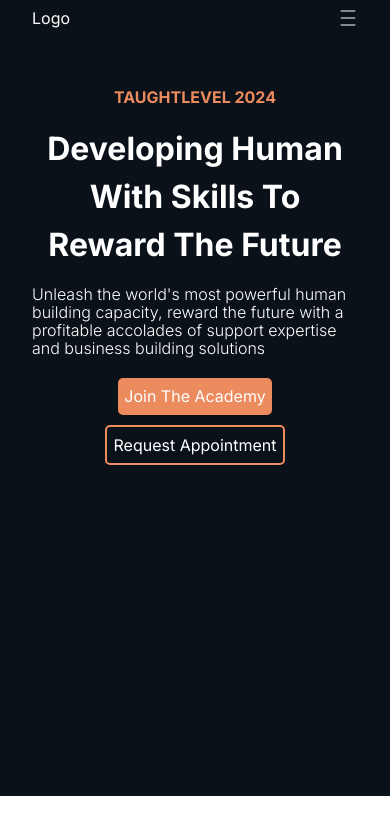
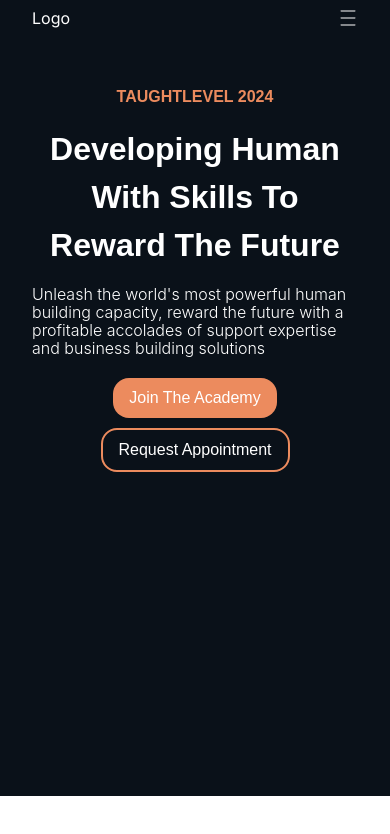
Before and after one commit to VictorKingsHub/taughtlevel, a Next.js app: page / in a window 390 px wide. Shown: the top 834 px of the page. Built offline with nearby package versions, Linux system fonts and the light colour scheme.

Commit message:
mobile Hero Section

```diff
--- a/ui/nav/welcome/HeroSection.module.css
+++ b/ui/nav/welcome/HeroSection.module.css
@@ -17,11 +17,13 @@
     line-height: 24px;
     font-weight: 700;
     margin-bottom: 16px;
+    font-family: Montserrat, sans-serif;
 }
 .caption{
     font-weight: 700;
     font-size: 32px;
     margin-bottom: 16px;
+    font-family: Montserrat, sans-serif;
 }
 
 .desc{
@@ -30,24 +32,26 @@
     text-align: left;
     font-weight: 300;
     margin-bottom: 16px;
+    font-family: proxima-nova, -apple-system, BlinkMacSystemFont, "Segoe UI", Roboto, Oxygen-Sans, Ubuntu, Cantarell, "Helvetica Neue", sans-serif;
 }
 .buttons{
     display: flex;
     flex-direction: column;
     justify-content: center;
     align-items: center;
+    font-family: Montserrat, sans-serif;
 }
 .join{
     background-color: var(--orange-color);
-    border-radius: 5px;
-    padding: .4rem;
+    border-radius: 1rem;
+    padding: .5rem 1rem;
     margin: 5px;
     width: fit-content;
 }
 .get{
     border: 2px solid var(--orange-color);
-    padding: .4rem;
-    border-radius: 5px;
+    padding: .5rem 1rem;
+    border-radius: 1rem;
     margin: 5px;
     width: fit-content;
 }
```
